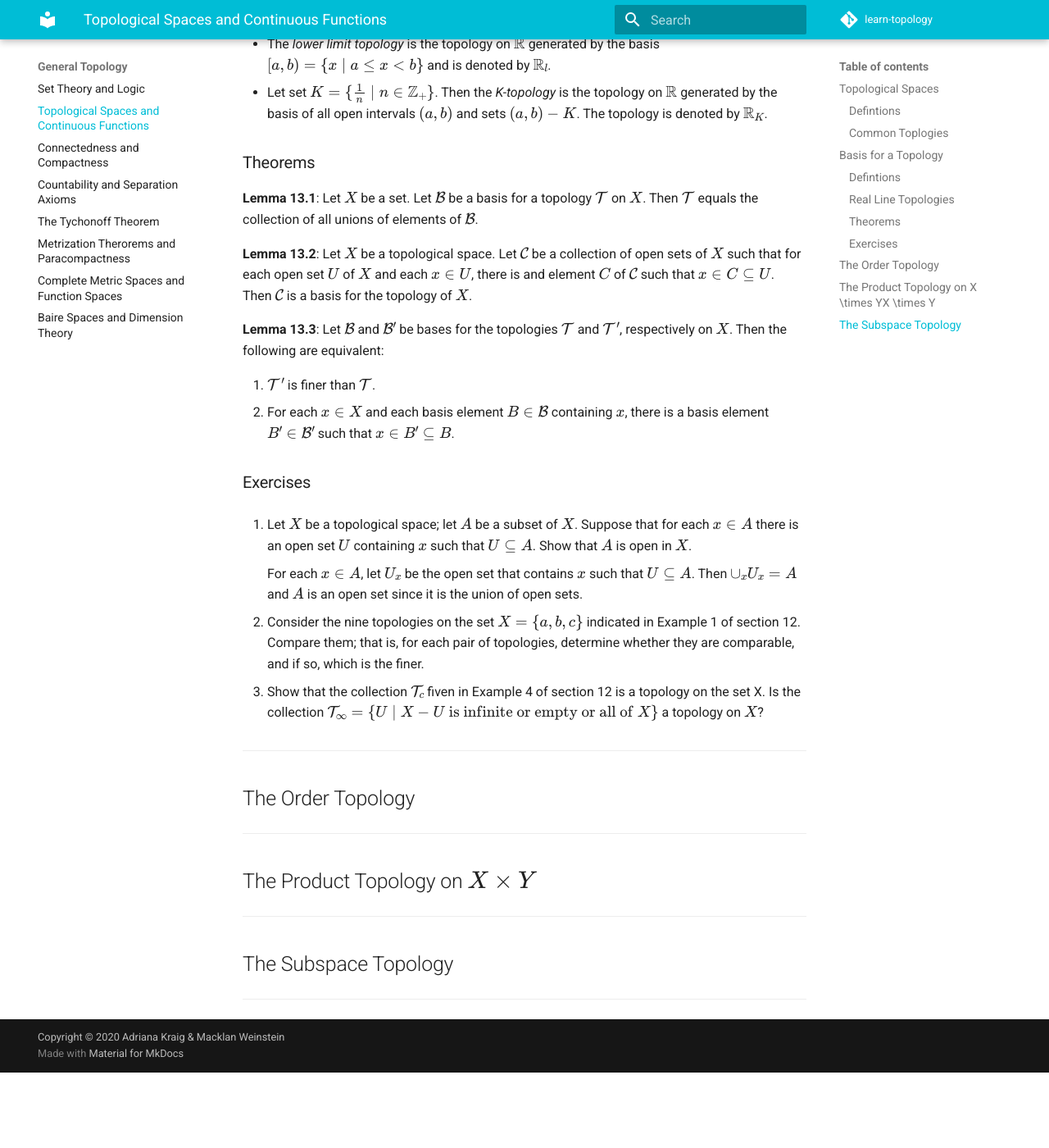
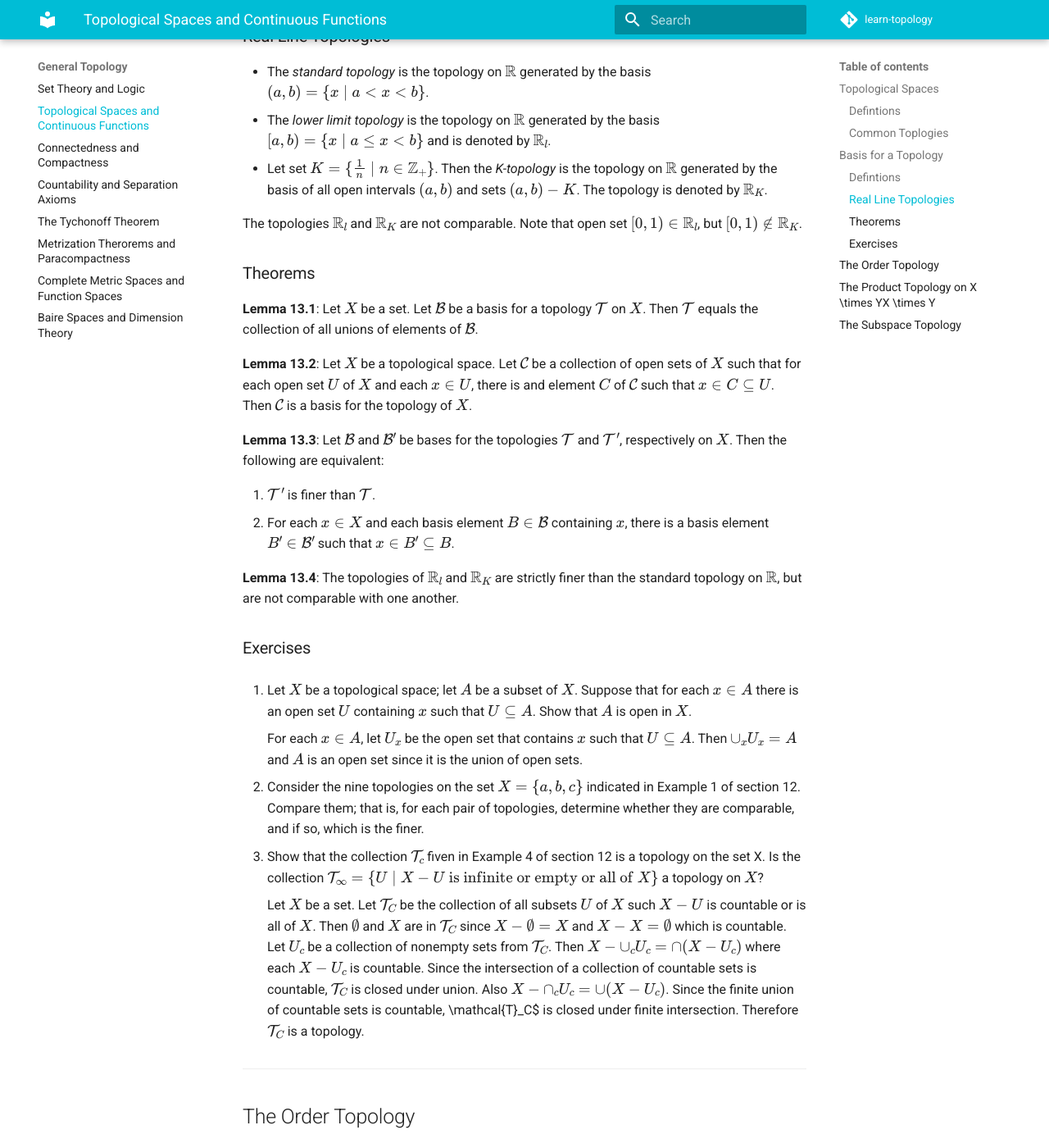
Before and after one commit to scruffaluff/learn-topology, an MkDocs documentation site: the page built from docs/book/chapter_2.md, in a window 1280 px wide and 1400 px high, scrolled down 1764 px. Shown: the whole window at 82% size. Built offline with MkDocs 1.6.1 and Material for MkDocs 9.7.7, drawn with Linux system fonts in a browser that asks for light colours; formulas are drawn with MathJax 3; comment, search, counter and statistics services are not loaded; before the commit the page ends 3072 px from its top, so only the background shows below that; some of the changed text lies outside the part shown.

Commit message:
Solve second problem

```diff
--- a/docs/book/chapter_2.md
+++ b/docs/book/chapter_2.md
@@ -67,6 +67,11 @@ generated by $\mathcal{B}$ defines open subsets as follows:
 > A subset $U$ of $X$ is open if for each $x \in U$, there exists a basis
 > element $B$ such that $x \in B$ and $B \subset U$.
 
+__Subbasis__: A subbasis $\mathcal{S}$ for a topology on $X$ is a collection of
+subsets of $X$ whose union equals $X$. The topology generated by the subbasis
+$\mathcal{S}$ is defined to be the collection $\mathcal{T}$ of all unions of
+finite intersections of elements of $\mathcal{S}$.
+
 !!! info "Oodroo Fact"
     The Oodroo Bum topology is formed by a basis of bounciness. Every aspect of
     the Oodroo is contained within a bounce, and bounces are contained within
@@ -82,6 +87,9 @@ generated by $\mathcal{B}$ defines open subsets as follows:
 - Let set $K = \{ \frac{1}{n} \mid n \in \mathbb{Z}_+ \}$. Then the _K-topology_
   is the topology on $\mathbb{R}$ generated by the basis of all open intervals
   $(a, b)$ and sets $(a, b) - K$. The topology is denoted by $\mathbb{R}_K$.
+
+The topologies $\mathbb{R}_l$ and $\mathbb{R}_K$ are not comparable. Note that open
+set $[0, 1) \in \mathbb{R}_l$, but  $[0, 1) \notin \mathbb{R}_K$.
 
 ### Theorems
 
@@ -103,6 +111,10 @@ equivalent:
    there is a basis element $B' \in \mathcal{B}'$ such that $x \in B' \subseteq
    B$.
 
+__Lemma 13.4__: The topologies of $\mathbb{R}_l$ and $\mathbb{R}_K$ are strictly
+finer than the standard topology on $\mathbb{R}$, but are not comparable with one
+another.
+
 ### Exercises
 
 1. Let $X$ be a topological space; let $A$ be a subset of $X$. Suppose that for
@@ -122,6 +134,18 @@ equivalent:
    $\mathcal{T}_\infty = \{ U \mid X - U \text{ is infinite or empty or all of } X \}$
    a topology on $X$?
 
+    Let $X$ be a set. Let $\mathcal{T}_C$ be the collection of all subsets $U$
+    of $X$ such $X - U$ is countable or is all of $X$. Then $\emptyset$ and $X$
+    are in $\mathcal{T}_C$ since $X - \emptyset = X$ and $X - X = \emptyset$
+    which is countable. Let $U_c$ be a collection of nonempty sets from
+    $\mathcal{T}_C$. Then $X - \cup_c U_c = \cap (X - U_c)$ where each $X - U_c$
+    is countable. Since the intersection of a collection of countable sets is
+    countable, $\mathcal{T}_C$ is closed under union. Also $X - \cap_c U_c =
+    \cup (X - U_c)$. Since the finite union of countable sets is countable,
+    \mathcal{T}_C$ is closed under finite intersection. Therefore
+    $\mathcal{T}_C$ is a topology.
+
+
 ---
 
 ## The Order Topology
```
